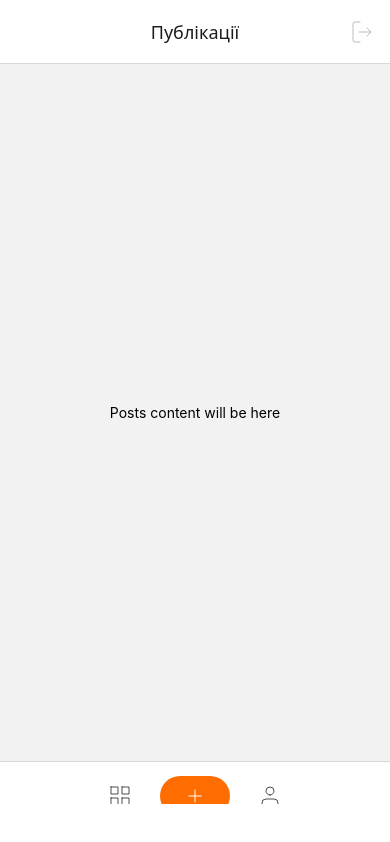
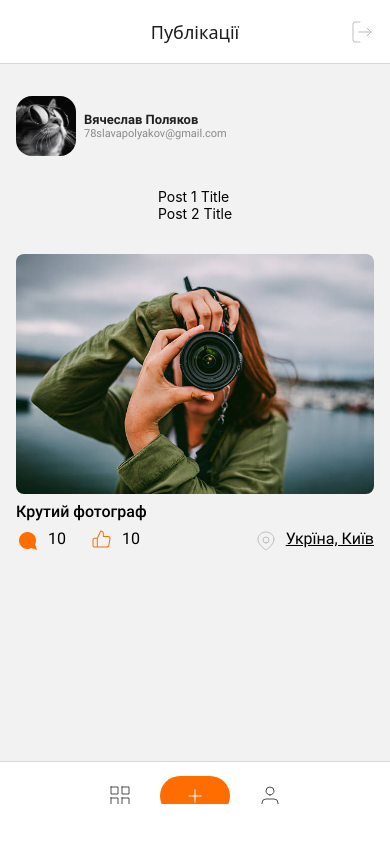
Before and after one commit to sexfoil/goit-mobile-app-react-native, a React Native app in the folder MobileAppHW/: screen /Home in a window 390 px wide. Built offline with nearby package versions, Linux system fonts and the light colour scheme.

Commit message:
Add Posts screen

```diff
--- a/MobileAppHW/App.js
+++ b/MobileAppHW/App.js
@@ -12,6 +12,7 @@
   const [fontsLoaded] = useFonts({
     "Roboto-Regular": require("./assets/fonts/Roboto-Regular.ttf"),
     "Roboto-Medium": require("./assets/fonts/Roboto-Medium.ttf"),
+    "Roboto-Bold": require("./assets/fonts/Roboto-Bold.ttf"),
   });
 
   if (!fontsLoaded) {
--- a/MobileAppHW/Screens/PostsScreen.jsx
+++ b/MobileAppHW/Screens/PostsScreen.jsx
@@ -1,17 +1,65 @@
-import { StyleSheet, Text, View } from "react-native";
+import { useState } from "react";
+import { FlatList, Image, StyleSheet, Text, View } from "react-native";
+import OwnerImage from "../assets/images/owner.jpg";
+import PostCard from "../components/PostCard";
 
 export default function PostsScreen() {
+  const [posts, setPosts] = useState([
+    { id: "1", title: "Post 1 Title" },
+    { id: "2", title: "Post 2 Title" },
+  ]);
+
   return (
     <View style={styles.container}>
-      <Text>Posts content will be here</Text>
+      <View style={styles.owner}>
+        <Image style={styles.ownerImage} source={OwnerImage} />
+        <View>
+          <Text style={styles.ownerInfoName}>Вячеслав Поляков</Text>
+          <Text style={styles.ownerInfoEmail}>78slavapolyakov@gmail.com</Text>
+        </View>
+      </View>
+      <FlatList
+        style={styles.postsList}
+        data={posts}
+        renderItem={({ item }) => <Text>{item.title}</Text>}
+        keyExtractor={(item) => item.id}
+      />
+      <PostCard />
     </View>
   );
 }
 
 const styles = StyleSheet.create({
+  owner: {
+    flexDirection: "row",
+    justifyContent: "flex-start",
+    alignItems: "center",
+    columnGap: 8,
+    width: "100%",
+  },
+  ownerImage: {
+    width: 60,
+    height: 60,
+    borderRadius: 16,
+  },
+  ownerInfoName: {
+    fontSize: 13,
+    fontFamily: "Roboto-Bold",
+    color: "#212121",
+  },
+  ownerInfoEmail: {
+    fontSize: 11,
+    fontFamily: "Roboto-Regular",
+    color: "#21212180",
+  },
   container: {
-    flex: 1,
+    // flex: 1,
     justifyContent: "center",
     alignItems: "center",
+    rowGap: 32,
+    paddingTop: 32,
+    paddingBottom: 32,
+    paddingLeft: 16,
+    paddingRight: 16,
   },
 });
--- /dev/null
+++ b/MobileAppHW/components/PostCard.jsx
@@ -0,0 +1,83 @@
+import { Image, StyleSheet, Text, View } from "react-native";
+import DefaultImage from "../assets/images/default.jpg";
+import CommentIcon from "./icons/CommentIcon";
+import GeoMarkerIcon from "./icons/GeoMarkerIcon";
+import LikeIcon from "./icons/LikeIcon";
+
+export default function PostCard({ isProfile = true }) {
+  return (
+    <View style={styles.container}>
+      <Image source={DefaultImage} style={styles.image} />
+      <Text style={styles.name}>Крутий фотограф</Text>
+      <View style={styles.info}>
+        <View style={styles.statistic}>
+          <View style={styles.item}>
+            <View style={styles.svg}>
+              <CommentIcon />
+            </View>
+            <Text style={styles.value}>10</Text>
+          </View>
+          {isProfile && (
+            <View style={styles.item}>
+              <View style={styles.svg}>
+                <LikeIcon />
+              </View>
+              <Text style={styles.value}>10</Text>
+            </View>
+          )}
+        </View>
+        <View style={styles.geo}>
+          <View style={styles.svg}>
+            <GeoMarkerIcon />
+          </View>
+          <Text style={{ ...styles.value, textDecorationLine: "underline" }}>
+            Укрїна, Київ
+          </Text>
+        </View>
+      </View>
+    </View>
+  );
+}
+
+const styles = StyleSheet.create({
+  statistic: {
+    flexDirection: "row",
+    columnGap: 24,
+  },
+  item: {
+    flexDirection: "row",
+    columnGap: 8,
+  },
+  svg: {
+    width: 24,
+    height: 24,
+  },
+  value: {
+    fontSize: 16,
+    fontFamily: "Roboto-Regular",
+  },
+  geo: {
+    flexDirection: "row",
+    columnGap: 8,
+  },
+  info: {
+    flexDirection: "row",
+    justifyContent: "space-between",
+    alignItems: "center",
+  },
+  name: {
+    fontSize: 16,
+    fontFamily: "Roboto-Medium",
+  },
+  image: {
+    width: "100%",
+    height: 240,
+    borderRadius: 8,
+  },
+  container: {
+    // flex: 1,
+    width: "100%",
+    justifyContent: "space-between",
+    rowGap: 8,
+  },
+});
--- /dev/null
+++ b/MobileAppHW/components/icons/CommentIcon.jsx
@@ -0,0 +1,21 @@
+import * as React from "react";
+import Svg, { Path } from "react-native-svg";
+
+const CommentIcon = (props) => (
+  <Svg
+    xmlns="http://www.w3.org/2000/svg"
+    width={24}
+    height={24}
+    fill="none"
+    {...props}
+  >
+    <Path
+      fill="#FF6C00"
+      fillRule="evenodd"
+      d="M3 11.5a8.38 8.38 0 0 0 .9 3.8 8.5 8.5 0 0 0 7.6 4.7 8.38 8.38 0 0 0 3.8-.9L21 21l-1.9-5.7a8.38 8.38 0 0 0 .9-3.8 8.5 8.5 0 0 0-4.7-7.6 8.38 8.38 0 0 0-3.8-.9H11a8.48 8.48 0 0 0-8 8v.5Z"
+      clipRule="evenodd"
+    />
+  </Svg>
+);
+
+export default CommentIcon;
--- /dev/null
+++ b/MobileAppHW/components/icons/LikeIcon.jsx
@@ -0,0 +1,19 @@
+import * as React from "react";
+import Svg, { Path } from "react-native-svg";
+
+const LikeIcon = (props) => (
+  <Svg
+    xmlns="http://www.w3.org/2000/svg"
+    width={24}
+    height={24}
+    fill="none"
+    {...props}
+  >
+    <Path
+      fill="#FF6C00"
+      d="M13.365 7.6h-.5a.5.5 0 0 0 .5.5v-.5Zm0-3.2h.5-.5ZM10.774 2v-.5a.5.5 0 0 0-.451.284l.45.216ZM7.319 9.2l-.451-.216a.5.5 0 0 0-.05.216h.5Zm0 8.8h-.5a.5.5 0 0 0 .5.5V18Zm9.742 0 .006-.5h-.006v.5Zm1.728-1.36-.494-.082v.001l.494.08Zm1.191-7.2.494.082V9.52l-.494-.081ZM18.253 7.6v.5h.005l-.005-.5ZM7.32 18v.5a.5.5 0 0 0 .5-.5h-.5Zm0-8.8h.5a.5.5 0 0 0-.5-.5v.5Zm6.546-1.6V4.4h-1v3.2h1Zm0-3.2c0-1.637-1.421-2.9-3.091-2.9v1c1.191 0 2.09.886 2.09 1.9h1Zm-3.542-2.616-3.455 7.2.901.432 3.455-7.2-.901-.432ZM6.819 9.2V18h1V9.2h-1Zm.5 9.3h9.742v-1H7.32v1Zm9.737 0c1.08.011 2.052-.72 2.226-1.78l-.987-.16c-.085.517-.585.947-1.229.94l-.01 1Zm2.226-1.778 1.192-7.2-.987-.164-1.192 7.2.987.164Zm1.192-7.201a2.02 2.02 0 0 0-.533-1.713l-.73.684c.231.245.326.562.276.867l.987.162Zm-.533-1.713a2.29 2.29 0 0 0-1.693-.708l.01 1a1.29 1.29 0 0 1 .954.392l.729-.684ZM18.253 7.1h-4.888v1h4.888v-1ZM7.32 17.5H4.727v1H7.32v-1Zm-2.592 0c-.714 0-1.227-.528-1.227-1.1h-1c0 1.195 1.034 2.1 2.227 2.1v-1ZM3.5 16.4v-5.6h-1v5.6h1Zm0-5.6c0-.572.513-1.1 1.227-1.1v-1c-1.193 0-2.227.905-2.227 2.1h1Zm1.227-1.1H7.32v-1H4.727v1Zm2.092-.5V18h1V9.2h-1Z"
+    />
+  </Svg>
+);
+
+export default LikeIcon;
```
Also changed, not shown: MobileAppHW/components/InfoBanner.jsx (added, +38 -0 lines), MobileAppHW/assets/fonts/Roboto-Bold.ttf (added), MobileAppHW/assets/images/owner.jpg (added).
